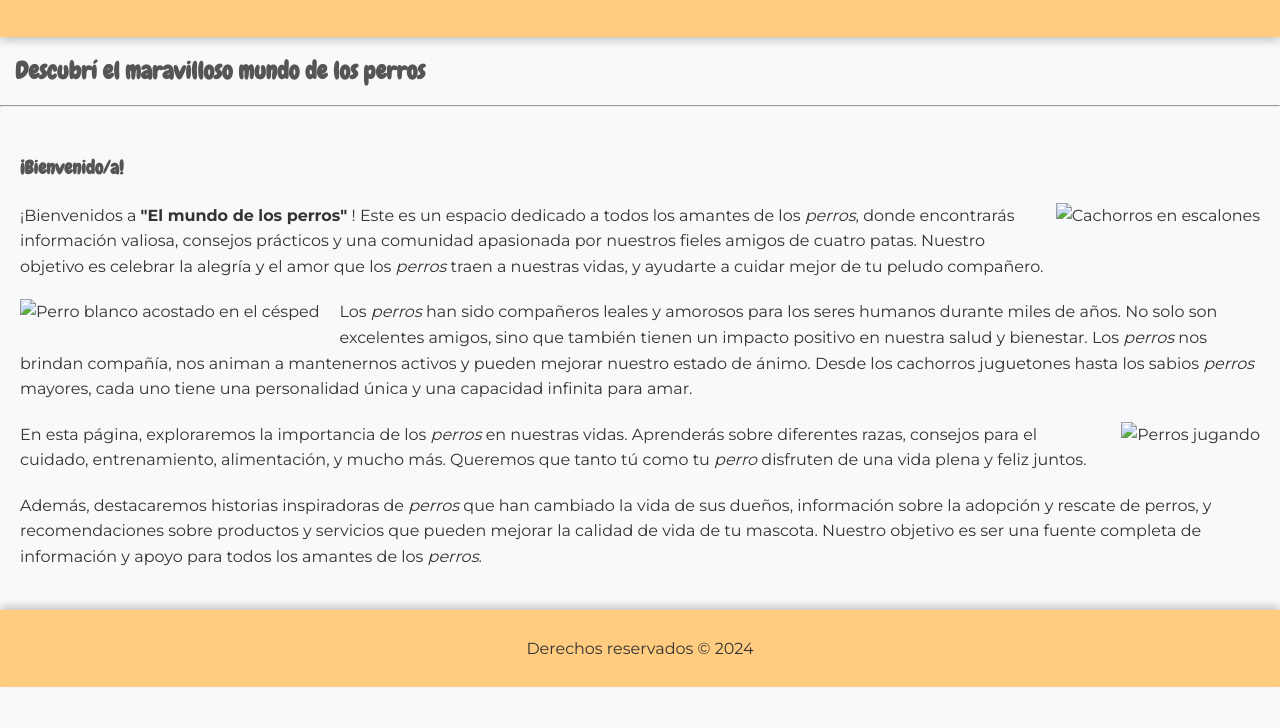
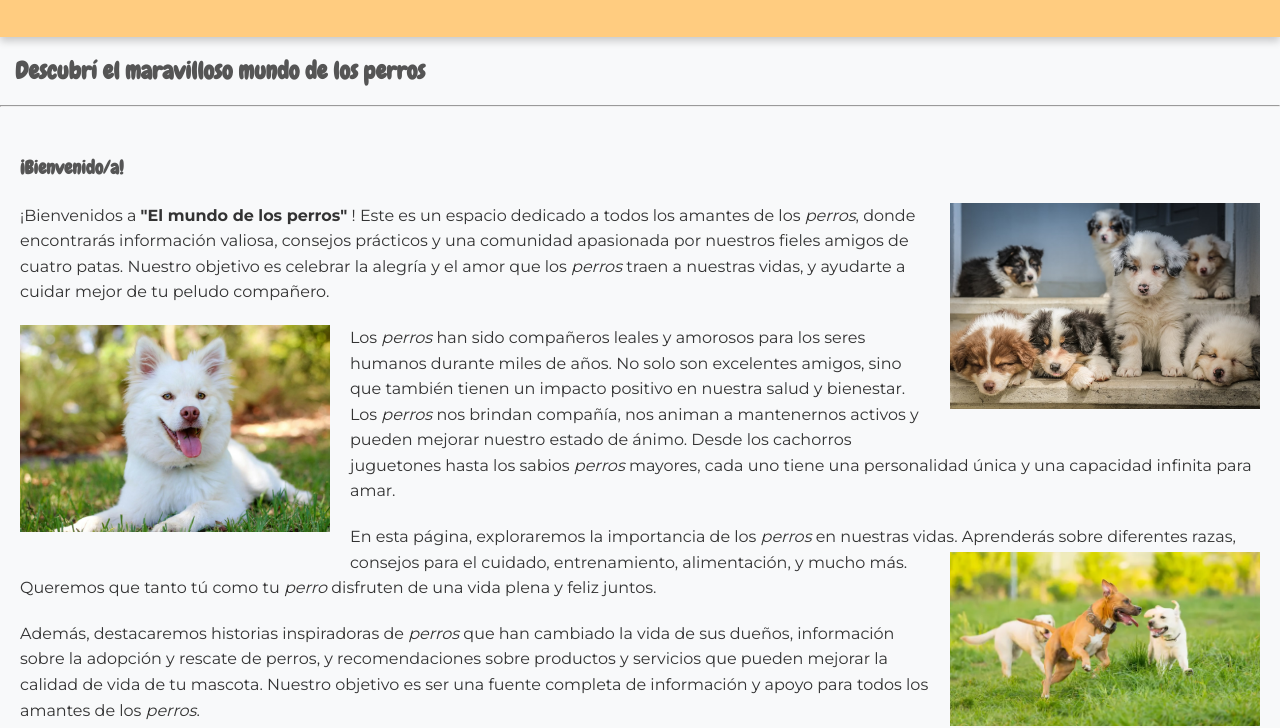
Before and after one commit to PaolaBasualdo/Actividad-practica-01-Creaci-n-de-1er-Sitio-Web, a plain HTML site: page index.html in a window 1280 px wide. Shown: the part 112-840 px from the top of the page. Before the commit the page ends 800 px from the top, so only its background shows below. Drawn offline with Linux system fonts and the light colour scheme; a script that the page names is missing.

Commit message:
corregí lo de las imágenes, ahora img está en media y no en icons

```diff
--- a/index.html
+++ b/index.html
@@ -36,16 +36,16 @@
        <article class="container">
            <h3>¡Bienvenido/a!</h3>
            <!-- Imagen flotante a la derecha -->
-           <img class="image" src="/assets/media/img/cachorros.jpg" alt="Cachorros en escalones">
+           <img class="image" src="../assets/media/img/cachorros.jpg" alt="Cachorros en escalones">
            <p>¡Bienvenidos a <b>"El mundo de los perros"</b> ! Este es un espacio dedicado a todos los amantes de los <em>perros</em>, donde encontrarás información valiosa, consejos prácticos y una comunidad apasionada por nuestros fieles amigos de cuatro patas.
                Nuestro objetivo es celebrar la alegría y el amor que los <em>perros</em> traen a nuestras vidas, y ayudarte a cuidar mejor de tu peludo compañero.</p>
            <!-- Imagen flotante a la izquierda -->
-               <img class="image2" src="assets/media/img/perroBlanco.jpg" alt="Perro blanco acostado en el césped">
+               <img class="image2" src="../assets/media/img/perroBlanco.jpg" alt="Perro blanco acostado en el césped">
            <p>Los <em>perros</em> han sido compañeros leales y amorosos para los seres humanos durante miles de años.
                No solo son excelentes amigos, sino que también tienen un impacto positivo en nuestra salud y bienestar. Los <em>perros</em> nos brindan compañía, nos animan a mantenernos activos y pueden mejorar nuestro estado de ánimo.
                Desde los cachorros juguetones hasta los sabios <em>perros</em> mayores, cada uno tiene una personalidad única y una capacidad infinita para amar.</p>
 
-               <img class="image3" src="assets/media/img/perros-jugando.jpg" alt="Perros jugando">
+               <img class="image3" src="../assets/media/img/perros-jugando.jpg" alt="Perros jugando">
            <p>En esta página, exploraremos la importancia de los <em>perros</em> en nuestras vidas. Aprenderás sobre diferentes razas, consejos para el cuidado, entrenamiento, alimentación, y mucho más.
                Queremos que tanto tú como tu <em>perro</em> disfruten de una vida plena y feliz juntos.</p>
            <p>Además, destacaremos historias inspiradoras de <em>perros</em> que han cambiado la vida de sus dueños, información sobre la adopción y rescate de perros, y recomendaciones sobre productos y servicios que pueden mejorar la calidad de vida de tu mascota.
```
Also changed, not shown: assets/media/img/cachorros.jpg (renamed from assets/media/icons/img/cachorros.jpg), assets/media/img/perroBlanco.jpg (renamed from assets/media/icons/img/perroBlanco.jpg), assets/media/img/perros-jugando.jpg (renamed from assets/media/icons/img/perros-jugando.jpg).
